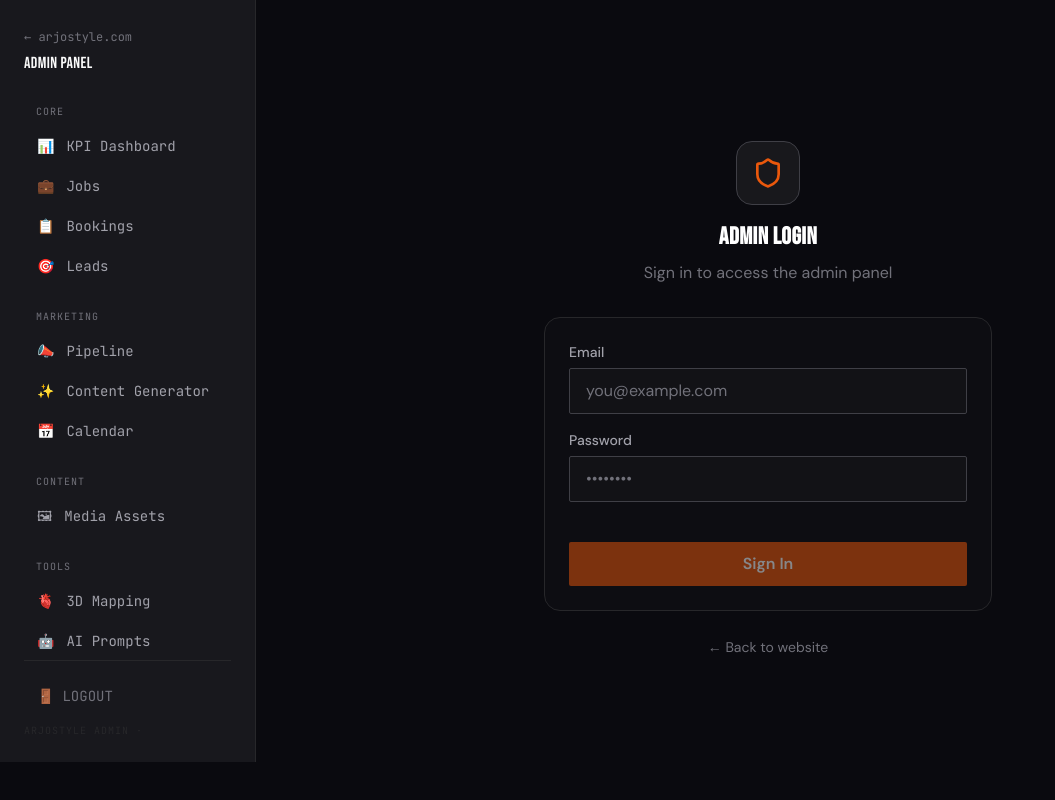
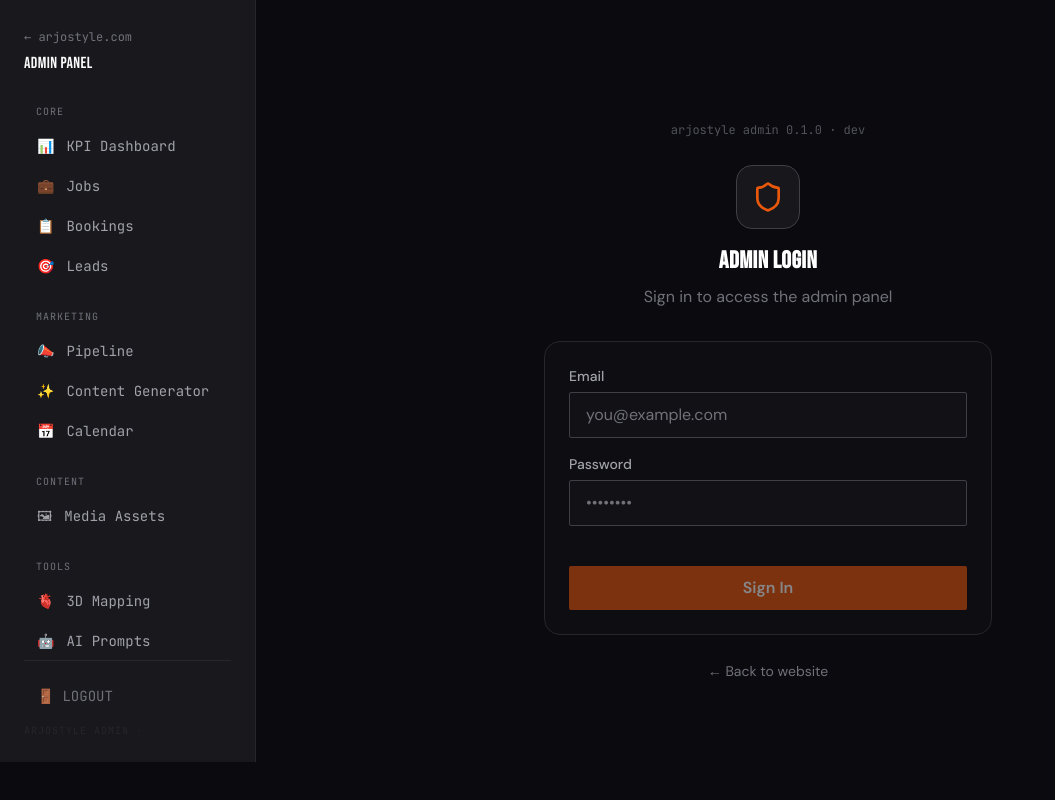
Before and after one commit to pyroboy/arjotech, a SvelteKit app in the folder apps/arjostyle-web/: page /admin/login in a window 1280 px wide. Shown: the whole page, without its empty margins (0-1055 px from the left). Built offline with nearby package versions, Linux system fonts and the light colour scheme; no server answers.

Commit message:
feat: add version + commit SHA to admin/login page header

```diff
--- a/apps/arjostyle-web/src/routes/admin/login/+page.server.ts
+++ b/apps/arjostyle-web/src/routes/admin/login/+page.server.ts
@@ -21,12 +21,15 @@ async function verifyTurnstile(token: string): Promise<boolean> {
   }
 }
 
-export const load: PageServerLoad = async ({ cookies, locals }) => {
+export const load: PageServerLoad = async ({ cookies, locals, platform }) => {
   const sessionToken = cookies.get(SESSION_COOKIE_NAME);
   if (sessionToken && locals.session) {
     throw redirect(302, '/admin');
   }
-  return {};
+  const env = platform?.env ?? {};
+  const version = (env as Record<string, string>).APP_VERSION ?? '0.1.0';
+  const commitSha = ((env as Record<string, string>).CF_PAGES_COMMIT_SHA ?? 'dev').slice(0, 7);
+  return { version, commitSha };
 };
 
 export const actions: Actions = {
--- a/apps/arjostyle-web/src/routes/admin/login/+page.svelte
+++ b/apps/arjostyle-web/src/routes/admin/login/+page.svelte
@@ -3,7 +3,7 @@
   import { Shield } from 'lucide-svelte';
   import { onMount } from 'svelte';
 
-  let { form } = $props();
+  let { form, data } = $props();
   let loading = $state(false);
   let turnstileToken = $state('');
 
@@ -34,6 +34,9 @@
 
 <div class="min-h-screen bg-surface-900 flex items-center justify-center p-4">
   <div class="w-full max-w-md">
+    <div class="text-center mb-6">
+      <span class="text-xs text-zinc-600 font-mono">arjostyle admin {data.version} · {data.commitSha}</span>
+    </div>
     <div class="text-center mb-8">
       <div class="inline-flex items-center justify-center w-16 h-16 rounded-2xl bg-zinc-800/50 border border-zinc-700 mb-4">
         <Shield class="w-8 h-8 text-ink-500" />
```
